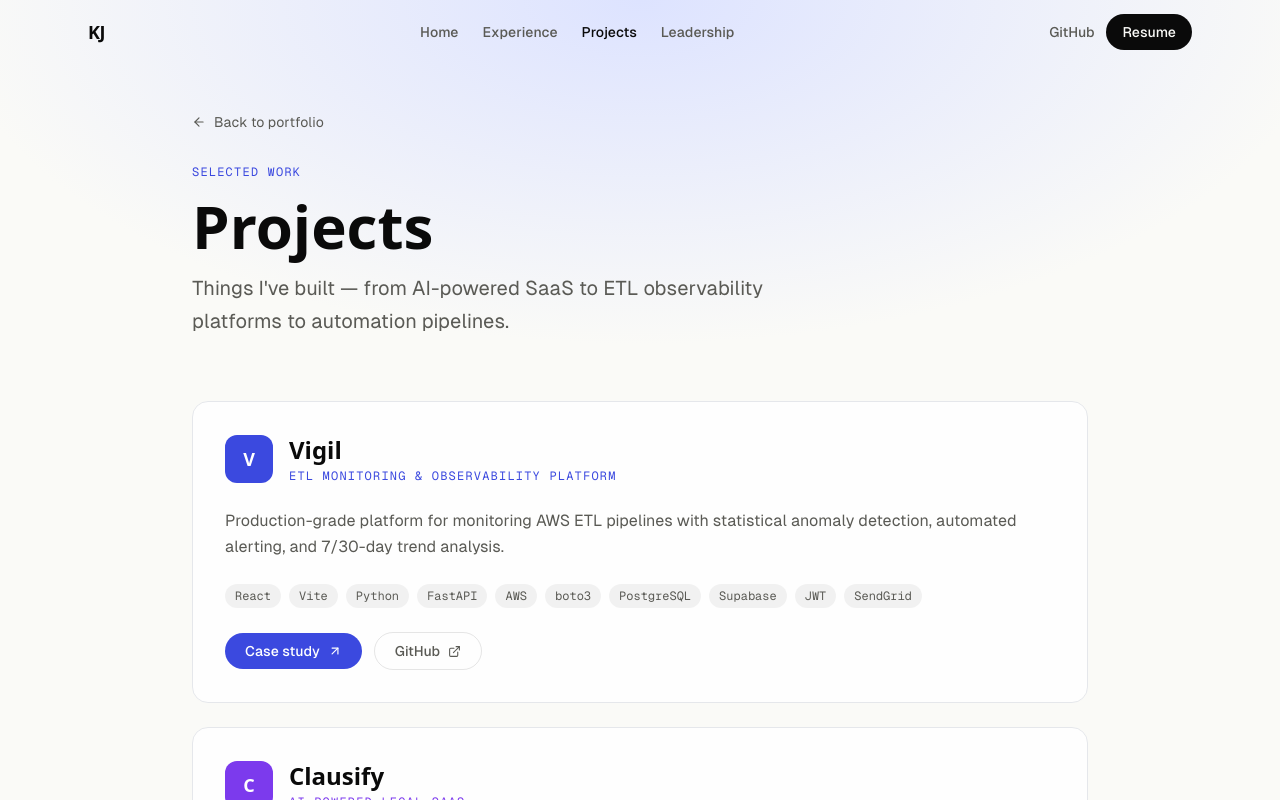
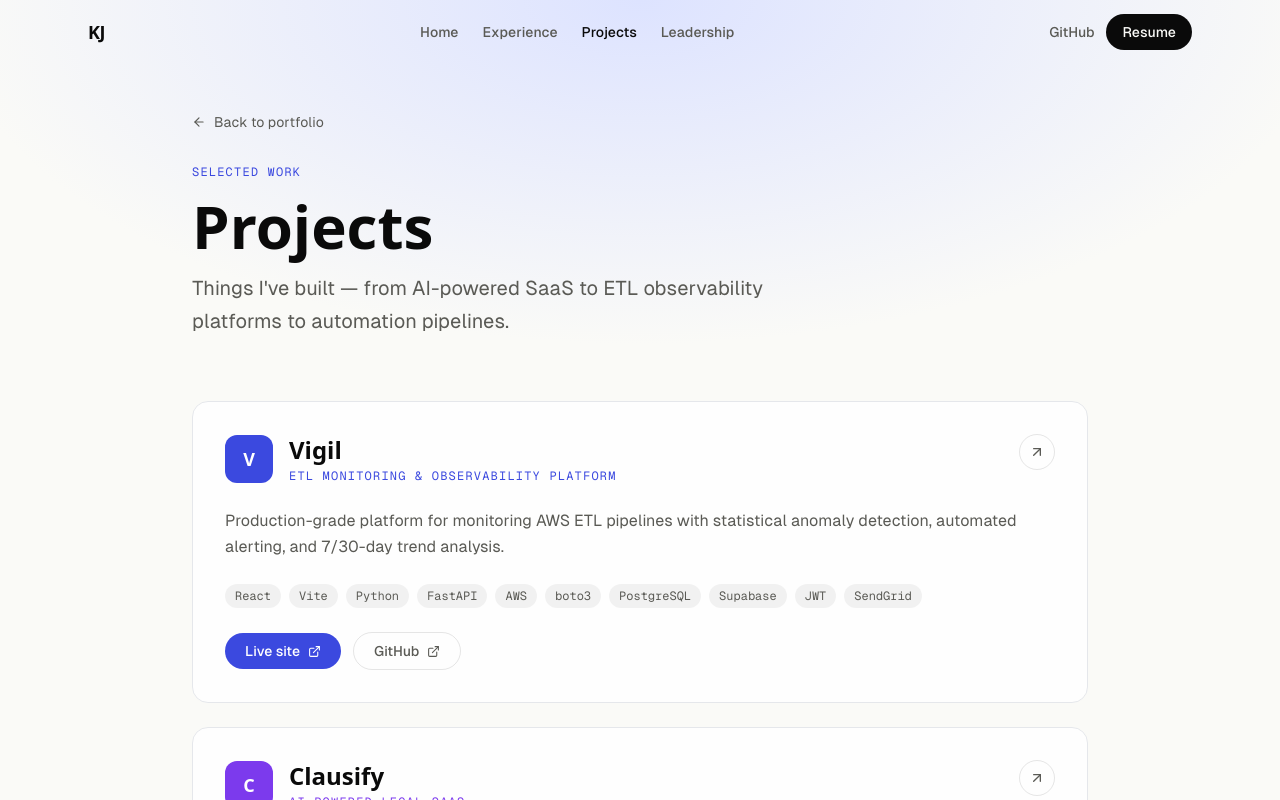
Before and after one commit to kymanirjarrett/portfolio, a React (Vite) app: page /projects in a window 1280 px wide. Shown: the top 800 px of the page. Built offline with nearby package versions, Linux system fonts and the light colour scheme; a web font is replaced by a local one.

Commit message:
feat(projects): live site links, case study as top-right icon button

```diff
--- a/src/data/projects.ts
+++ b/src/data/projects.ts
@@ -6,6 +6,7 @@ export interface Project {
   problem: string
   stack: string[]
   links: { label: string; href: string }[]
+  liveUrl: string | null
   featured: boolean
 }
 
@@ -22,6 +23,7 @@ export const projects: Project[] = [
     links: [
       { label: 'GitHub', href: 'https://github.com/kymanirjarrett/vigil' },
     ],
+    liveUrl: 'https://vigil-three-amber.vercel.app',
     featured: true,
   },
   {
@@ -36,6 +38,7 @@ export const projects: Project[] = [
     links: [
       { label: 'GitHub', href: 'https://github.com/kymanirjarrett/clausify' },
     ],
+    liveUrl: null,
     featured: true,
   },
   {
@@ -48,6 +51,7 @@ export const projects: Project[] = [
       'Manual paper-based recruitment tracking created attribution gaps and bottlenecks. This pipeline made onboarding instant and fully auditable.',
     stack: ['Microsoft Power Automate', 'SharePoint', 'Excel', 'QR Code Attribution'],
     links: [],
+    liveUrl: null,
     featured: false,
   },
 ]
--- a/src/pages/ProjectsPage.tsx
+++ b/src/pages/ProjectsPage.tsx
@@ -93,6 +93,14 @@ export default function ProjectsPage() {
                         </p>
                       </div>
                     </div>
+                    {/* Case study link — top right */}
+                    <Link
+                      to={`/projects/${project.id}`}
+                      className="flex-shrink-0 w-9 h-9 rounded-full border border-ink/10 flex items-center justify-center text-muted hover:text-ink hover:border-ink/25 transition-colors ml-4"
+                      aria-label={`${project.title} case study`}
+                    >
+                      <ArrowUpRight size={16} />
+                    </Link>
                   </div>
 
                   <p className="text-muted leading-relaxed mb-6">{project.description}</p>
@@ -106,13 +114,21 @@ export default function ProjectsPage() {
                   </div>
 
                   <div className="flex flex-wrap items-center gap-3">
-                    <Link
-                      to={`/projects/${project.id}`}
-                      className="inline-flex items-center gap-2 px-5 py-2 text-sm font-medium text-white rounded-full transition-colors"
-                      style={{ background: accent }}
-                    >
-                      Case study <ArrowUpRight size={14} />
-                    </Link>
+                    {project.liveUrl ? (
+                      <a
+                        href={project.liveUrl}
+                        target="_blank"
+                        rel="noopener noreferrer"
+                        className="inline-flex items-center gap-2 px-5 py-2 text-sm font-medium text-white rounded-full transition-opacity hover:opacity-90"
+                        style={{ background: accent }}
+                      >
+                        Live site <ExternalLink size={13} />
+                      </a>
+                    ) : (
+                      <span className="inline-flex items-center gap-2 px-5 py-2 text-sm font-medium text-muted rounded-full border border-ink/10 cursor-default">
+                        Deploying soon
+                      </span>
+                    )}
                     {project.links.map(({ label, href }) => (
                       <a
                         key={label}
```
